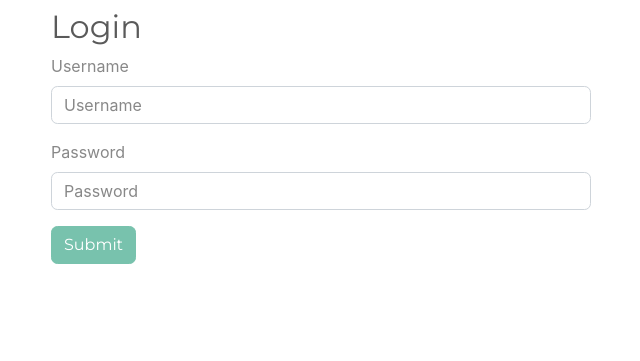
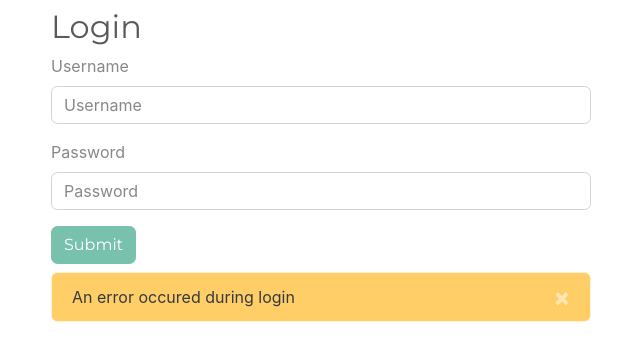
Before and after one commit to tannerstephens/senior-design-backend, a Flask app: page /login in a window 1280 px wide. Shown: the part 56-417 px from the top of the page, without its empty margins (319-959 px from the left). Run offline with Flask 2, Linux system fonts and the light colour scheme; some libraries are stand-ins or nearby versions.

Commit message:
Login page changes

```diff
--- a/app/templates/main/login.html
+++ b/app/templates/main/login.html
@@ -16,6 +16,10 @@
         </div>
         <button type="submit" class="btn btn-primary">Submit</button>
       </form>
+      <div class="alert alert-warning mt-2 text-dark" id="loginError">
+        <a href="#" class="close" data-dismiss="alert" aria-label="close">&times;</a>
+        An error occured during login
+      </div>
     </div>
   </div>
 {% endblock %}
@@ -27,8 +31,9 @@
       const password = $("#passwordInput").val();
 
       $.post("/login", {username: username, password: password}, function(data) {
+        console.log(data.success === true);
         if(data.success) {
-          window.location.href = "/"
+          window.location.href = "/";
         }
       });
 
```
